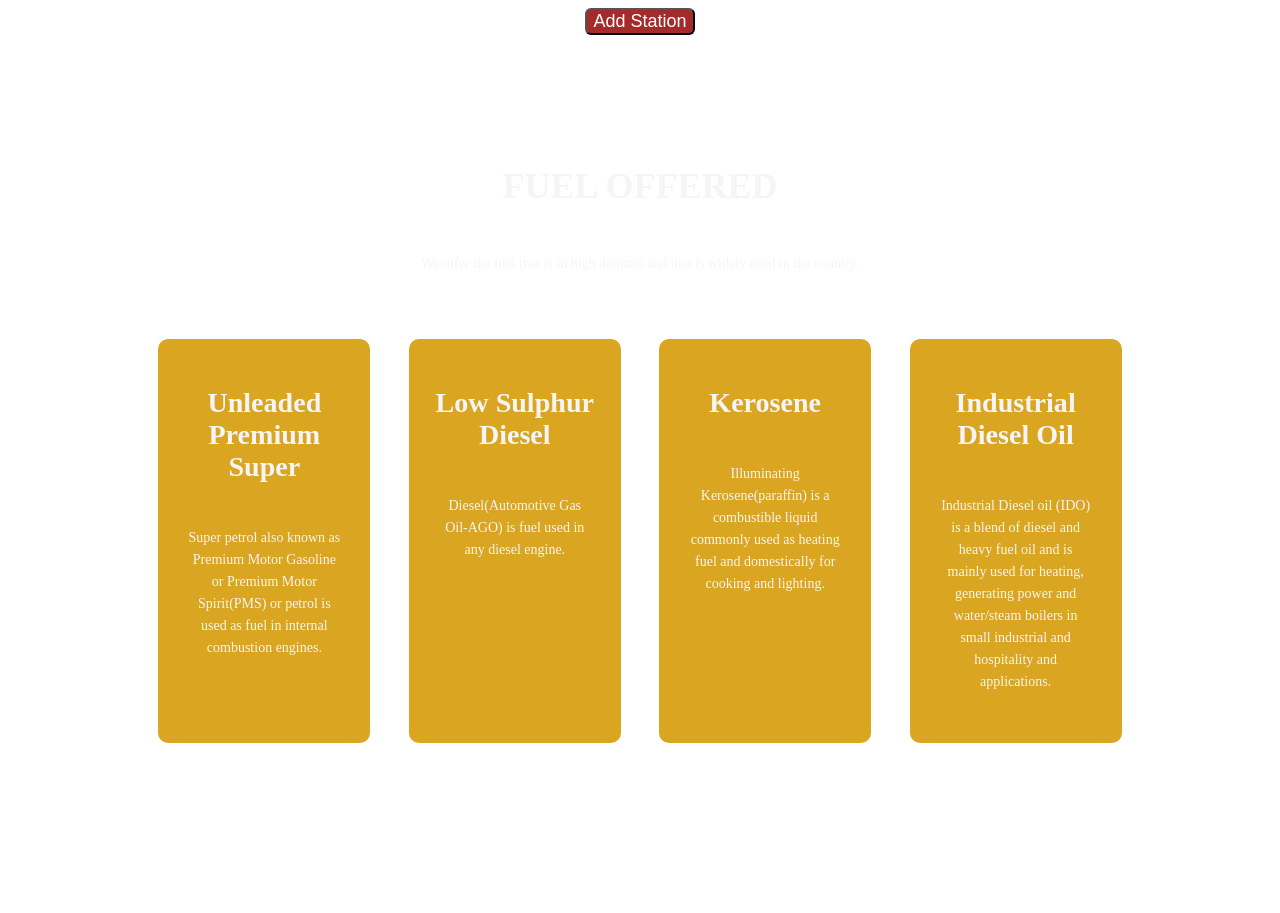
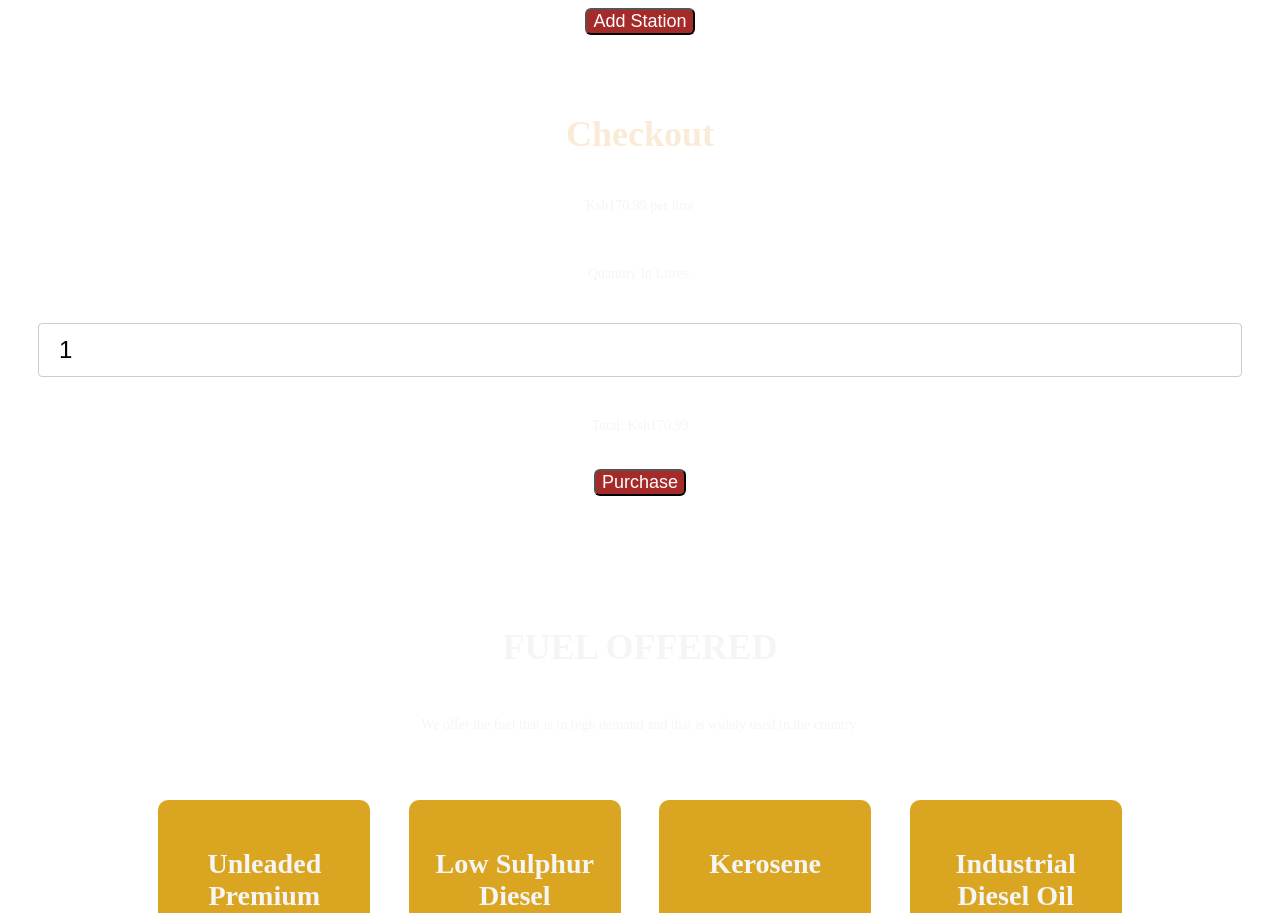
Before and after one commit to FELIX-MAIN/Phase-1-Project, a plain HTML site: page index.html in a window 1280 px wide. Shown: the part 937-1850 px from the top of the page. Before the commit the page ends 1766 px from the top, so only its background shows below. Drawn offline with Linux system fonts and the light colour scheme; no server answers.

Commit message:
Update index.html

```diff
--- a/index.html
+++ b/index.html
@@ -41,6 +41,18 @@
           </div>
           <input type="submit" value="Add Station" />
         </form>
+        <br>
+        <br>
+
+        <div class="checkout">
+            <h1 class="title">Checkout</h1>
+            <p class="price" data-price="170.99">Ksh170.99 per litre</p>
+            <p class="description">Quantity In Litres:</p>
+            <input type="text" class="quantity" value="1">
+                <p class="total">Total: <span id="total">Ksh170.99</span></p>
+                <button id="buy_btn">Purchase</button>
+            </div>
+
         <section class="FUEL">
             <h1>FUEL OFFERED</h1>
             <p>We offer the fuel that is in high demand and that is widely used in the country.</p>
```
